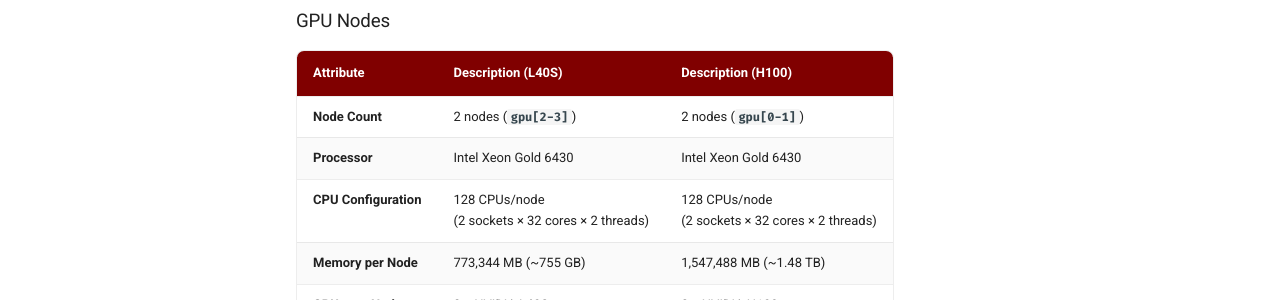
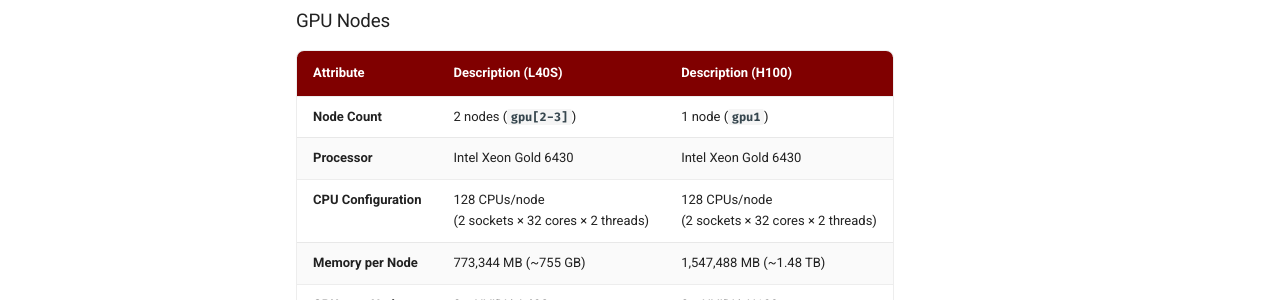
Before and after one commit to uchicago-ssd-sscs/hpc-docs, an MkDocs documentation site: the page built from docs/hardware/cluster-hardware-spec.md, in a window 1280 px wide and 1073 px high. Shown: the part 580-880 px from the top of the window. Built offline with MkDocs 1.6.1 and Material for MkDocs 9.7.7, drawn with Linux system fonts in a browser that asks for light colours.

Commit message:
Update docs/hardware/cluster-hardware-spec.md
Co-authored-by: Matthew T. Pham <mtpham@uchicago.edu>

```diff
--- a/docs/hardware/cluster-hardware-spec.md
+++ b/docs/hardware/cluster-hardware-spec.md
@@ -14,7 +14,7 @@
 
 | Attribute             | Description (L40S)                   | Description (H100)                   |
 | :-------------------- | :----------------------------------- | :----------------------------------- |
-| **Node Count**        |  2 nodes (**`gpu[2-3]`**)            |  2 nodes (**`gpu[0-1]`**)            |
+| **Node Count**        |  2 nodes (**`gpu[2-3]`**)            |  1 node (**`gpu1`**)                 |
 | **Processor**         |  Intel Xeon Gold 6430                |  Intel Xeon Gold 6430                |
 | **CPU Configuration** |  128 CPUs/node <br> (2 sockets × 32 cores × 2 threads)  |  128 CPUs/node <br> (2 sockets × 32 cores × 2 threads)  |
 | **Memory per Node**   |  773,344 MB (~755 GB)                |  1,547,488 MB (~1.48 TB)             |
```
